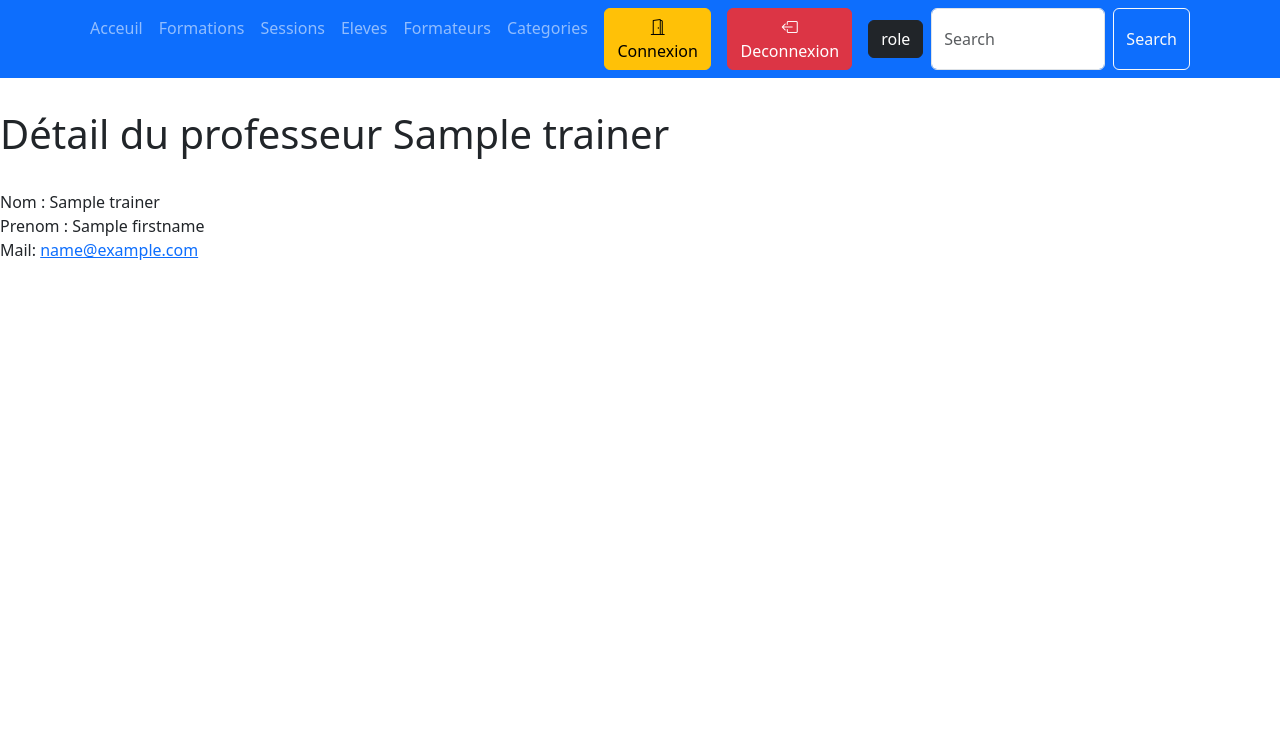
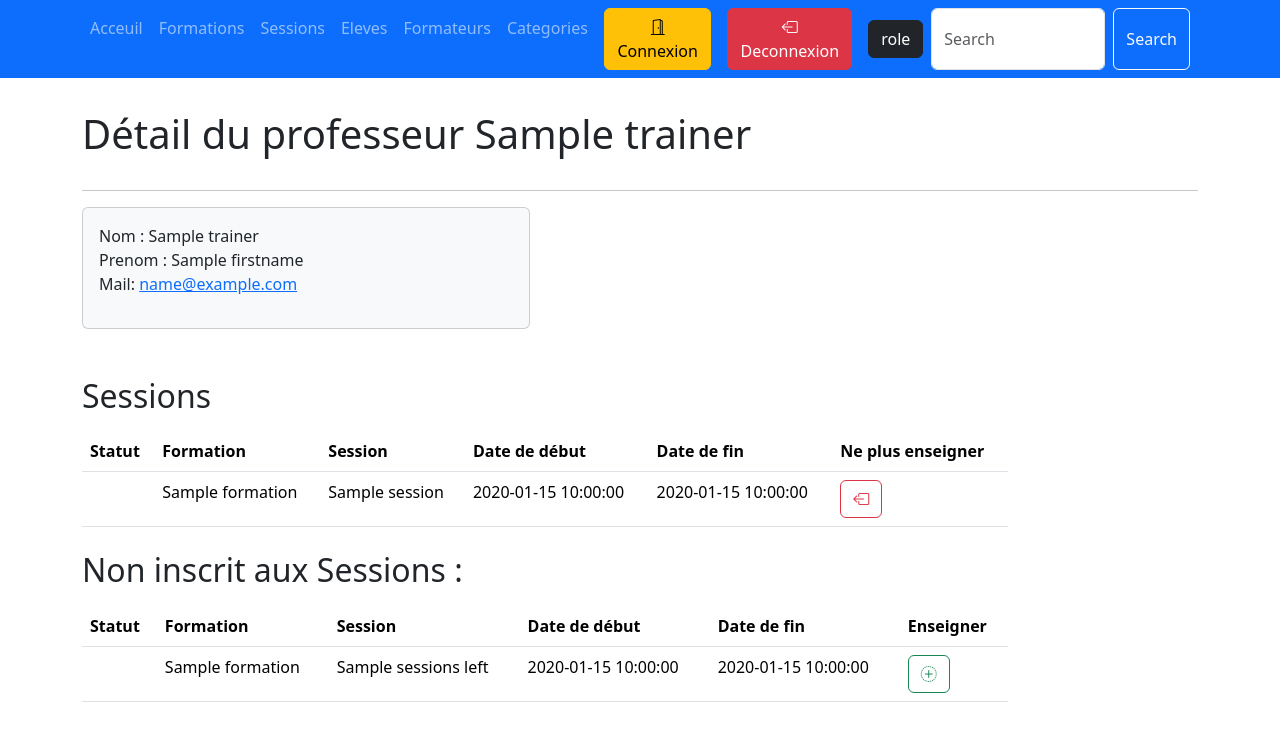
Before and after one commit to Littlebirdwarrior/SymfonySession, a Symfony app: template templates/trainer/show.html.twig in a window 1280 px wide. Shown: the top 741 px of the page. Run offline with Twig, Linux system fonts and the light colour scheme; the template is opened without the code that fills it: most values are stand-ins (such as "Sample title", 1, 10 or a date in 2020); some libraries are stand-ins or nearby versions.

Commit message:
Trainer, ajout session ok, desinscription ne l'est pas

```diff
--- a/public/others/todolist.txt
+++ b/public/others/todolist.txt
@@ -4,7 +4,7 @@
 
 1- Detail list
 Session ^
-Intern
+Intern ^^
 Trainer
 
 **04/05
@@ -39,8 +39,8 @@ count totale nombre jour (tous programme) ^
 **07/05
 
 5-Fonctionnalite Vue Elève
-calcul du nb de jour inscrit (à partir d'aujourd'hui)
-recuperation statut de la session (compete ou pas)
+calcul du nb de jour inscrit (à partir d'aujourd'hui) ^
+recuperation statut de la session (compete ou pas) ^^
 
 6-Creation Entite admin
 id
--- a/templates/intern/show.html.twig
+++ b/templates/intern/show.html.twig
@@ -18,7 +18,7 @@
                 </p>
             </div>
 
-    </section>
+</section>
 
         <div class="container grid mt-5">
         {#Les session ou le stagiaire est inscrit#}
--- a/templates/trainer/show.html.twig
+++ b/templates/trainer/show.html.twig
@@ -3,11 +3,115 @@
 {% block title %} Show trainer! {% endblock %}
 
 {% block body %}
+<section class="container">
     <h1>Détail du professeur {{trainer}}</h1>
+    <hr>
+            <div class="card p-3 bg-light" style="width: 28rem;">
                 <p>
                 Nom : {{trainer.name}} <br>
                 Prenom : {{trainer.firstname}} <br>
                 Mail: <a href="mailto:{{trainer.mail}}">{{trainer.mail}} </a> <br>
                 </p>
+            </div>
+</section>
+
+<div class="container grid mt-5">
+        {#Les session ou le professeur enseigne #}
+            <section class="row mt-2">
+                {#inscrit#}
+                <div class="col-10">
+                    <h2 class="mb-3">Sessions <span class="badge bg-dark"></span></h2>
+
+                    <table class="table">
+                        <thead>
+                            <tr>
+                                <th class="col">Statut</th>
+                                <th class="col">Formation</th>
+                                <th class="col">Session</th>
+                                <th class="col">Date de début</th>
+                                <th class="col">Date de fin</th>
+                                <th class="col">Ne plus enseigner</th>
+                            </tr>
+                        </thead>
+                        <tbody>
+
+                            {% for session in trainer.sessions %}
+                                <tr>
+                                    <td class="col">
+                                        {# affichage d'un span complet si la session est complete#}
+                                        {% if session.countPlaceLeft() == 0 %}
+                                            <span class="badge bg-danger">Complete</span> <br>
+                                        {% endif %}
+                                    </td>
+                                    <td class="col">{{session.formation}}</td>
+                                    <td class="col">{{session.title}}</td>
+                                    <td class="col">{{session.frenchStartDate}}</td>
+                                    <td class="col">{{session.frenchEndDate}}</td>
+                                    <td class="col">
+                                    {# #}
+                                        <a class=" btn btn-outline-danger" href="{{ path('removeSession', {'idS': session.id, 'idI': trainer.id}) }}">
+                                            <i class="bi bi-box-arrow-left"></i>
+                                        </a>
+                                    </a>
+                                    </td>
+                                </tr>
+                            {% endfor %}
+
+                        </tbody>
+                    </table>
+                </div>
+            </section>
+            {#Les session ou le professeur n'enseigne pas#}
+            <section class="row mt-2">
+                {#inscrit#}
+                <div class="col-10">
+                    <h2 class="mb-3">Non inscrit aux Sessions : <span class="badge bg-dark"></span></h2>
+
+                    <table class="table">
+                        <thead>
+                            <tr>
+                                <th class="col">Statut</th>
+                                <th class="col">Formation</th>
+                                <th class="col">Session</th>
+                                <th class="col">Date de début</th>
+                                <th class="col">Date de fin</th>
+                                <th class="col">Enseigner</th>
+                            </tr>
+                        </thead>
+                        <tbody>
+
+                            {% for sessionLeft in sessionsLeft %}
+                                <tr>
+                                    <td class="col">
+                                        {# affichage d'un span complet si la session est complete#}
+                                        {% if sessionLeft.countPlaceLeft() == 0 %}
+                                            <span class="badge bg-danger">Complete</span> <br>
+                                        {% endif %}
+                                    </td>
+                                    <td class="col">{{sessionLeft.formation}}</td>
+                                    <td class="col">{{sessionLeft.title}}</td>
+                                    <td class="col">{{sessionLeft.frenchStartDate}}</td>
+                                    <td class="col">{{sessionLeft.frenchEndDate}}</td>
+                                    <td class="col">
+                                        {# affichage d'un span complet si la session est complete#}
+                                        {% if sessionLeft.countPlaceLeft() == 0 %}
+                                            <span class="badge bg-danger">Complete</span> <br>
+                                            {% else %}
+                                            {#  #}
+                                            <a class=" btn btn-outline-success" href="{{ path('addSession', {'idS': sessionLeft.id, 'idI': trainer.id}) }}">
+                                            <i class="bi bi-plus-circle-dotted"></i>
+                                        </a>
+                                        {% endif %}
+
+                                    </a>
+                                    </td>
+                                </tr>
+                            {% endfor %}
+
+                        </tbody>
+                    </table>
+                </div>
+            </section>
+        </div>
 
 {% endblock %}
```
Also changed, not shown: src/Controller/TrainerController.php (+43 -2 lines), src/Repository/TrainerRepository.php (+30 -0 lines). Lines whose indentation alone changed are shown as unchanged.
